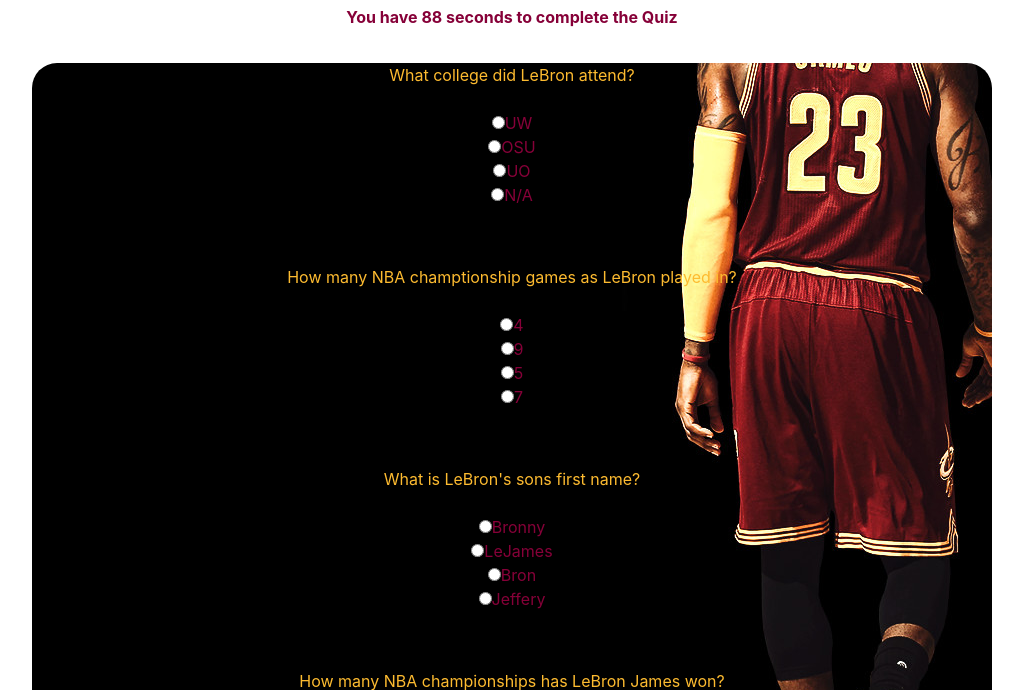
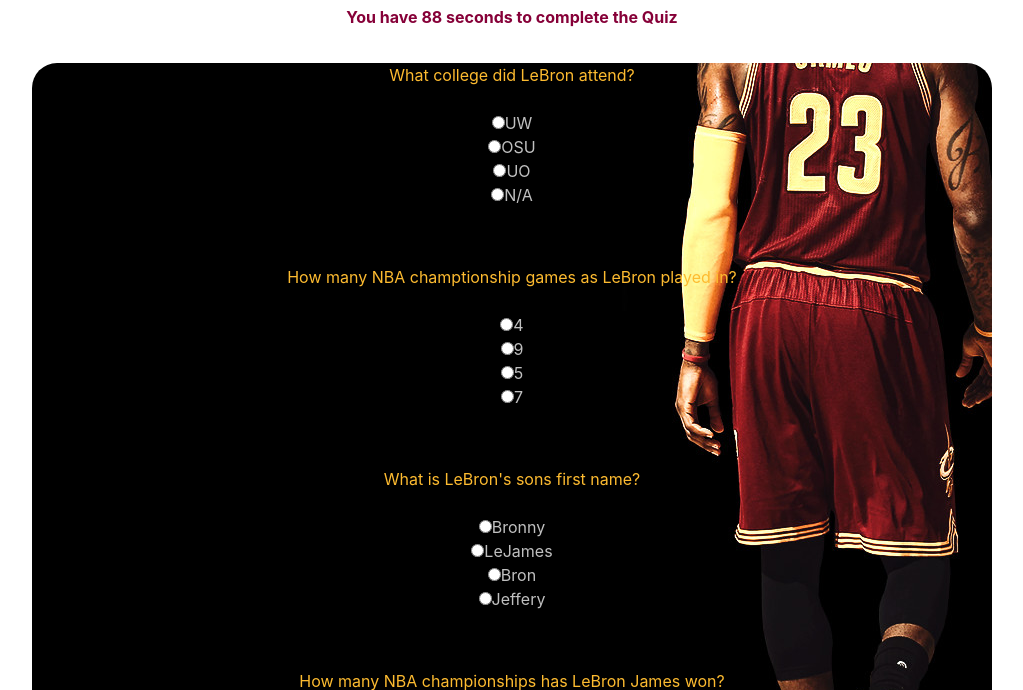
Before and after one commit to shankstee/TriviaGame, a plain HTML site: page index.html in a window 1280 px wide. Both pictures are taken after a click on the button "START". Shown: the part 61-751 px from the top of the page, without its empty margins (128-1151 px from the left). Drawn offline with nearby package versions, Linux system fonts and the light colour scheme.

Commit message:
Change color for class view

```diff
--- a/assets/css/style.css
+++ b/assets/css/style.css
@@ -50,7 +50,7 @@
 }
 
 label {
-    color: #860038;
+    color: silver;
 }
  .finished {
      text-align: center;
```
